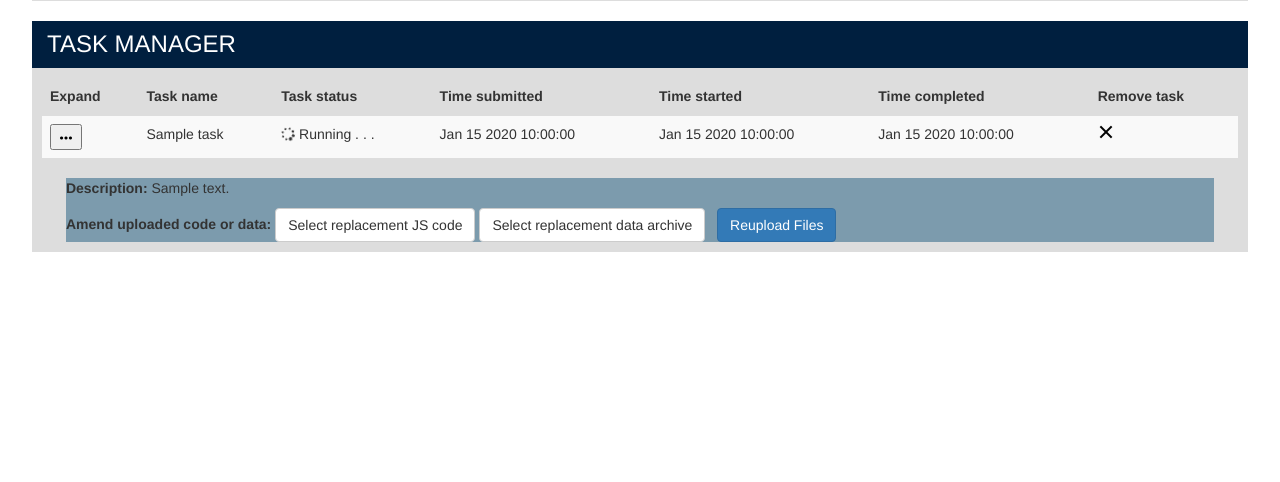
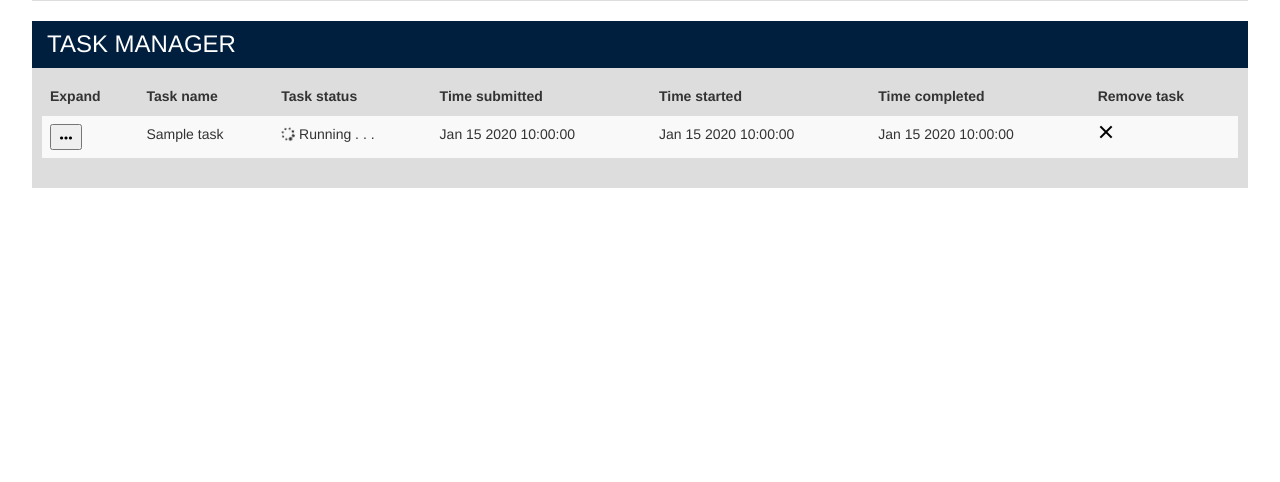
Before and after one commit to PhoneMapWebApps/PhoneMapServer, a Flask app: page / in a window 1280 px wide. Shown: the part 171-653 px from the top of the page. Run offline with Flask 2, Linux system fonts and the light colour scheme; a user stored in the database is signed in; tables that the repository leaves empty hold one stand-in row (values such as "Sample post"); parts of the project's set-up code (start-up, migrations or seed data) failed here and were passed over; some libraries are stand-ins or nearby versions.

Commit message:
manually revert accidentally removed css

```diff
--- a/app/templates/index.html
+++ b/app/templates/index.html
@@ -70,6 +70,12 @@
         td {
             padding: 5px;
             vertical-align: top;
+        }
+
+       [id*=content] {
+            background-color: #7c9bad;
+            position: absolute;
+            display: none;
         }
 
         input[type=text], select {
```
